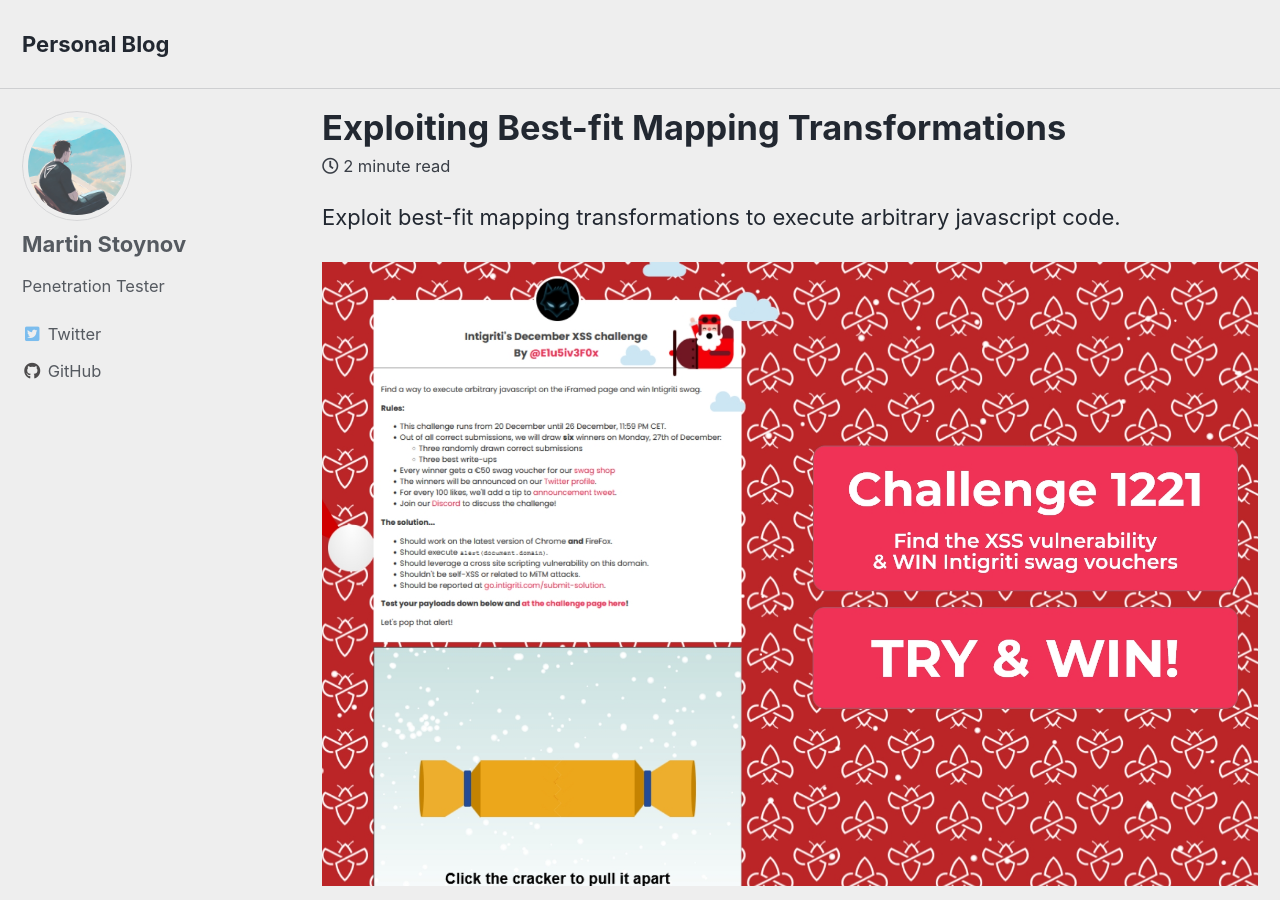
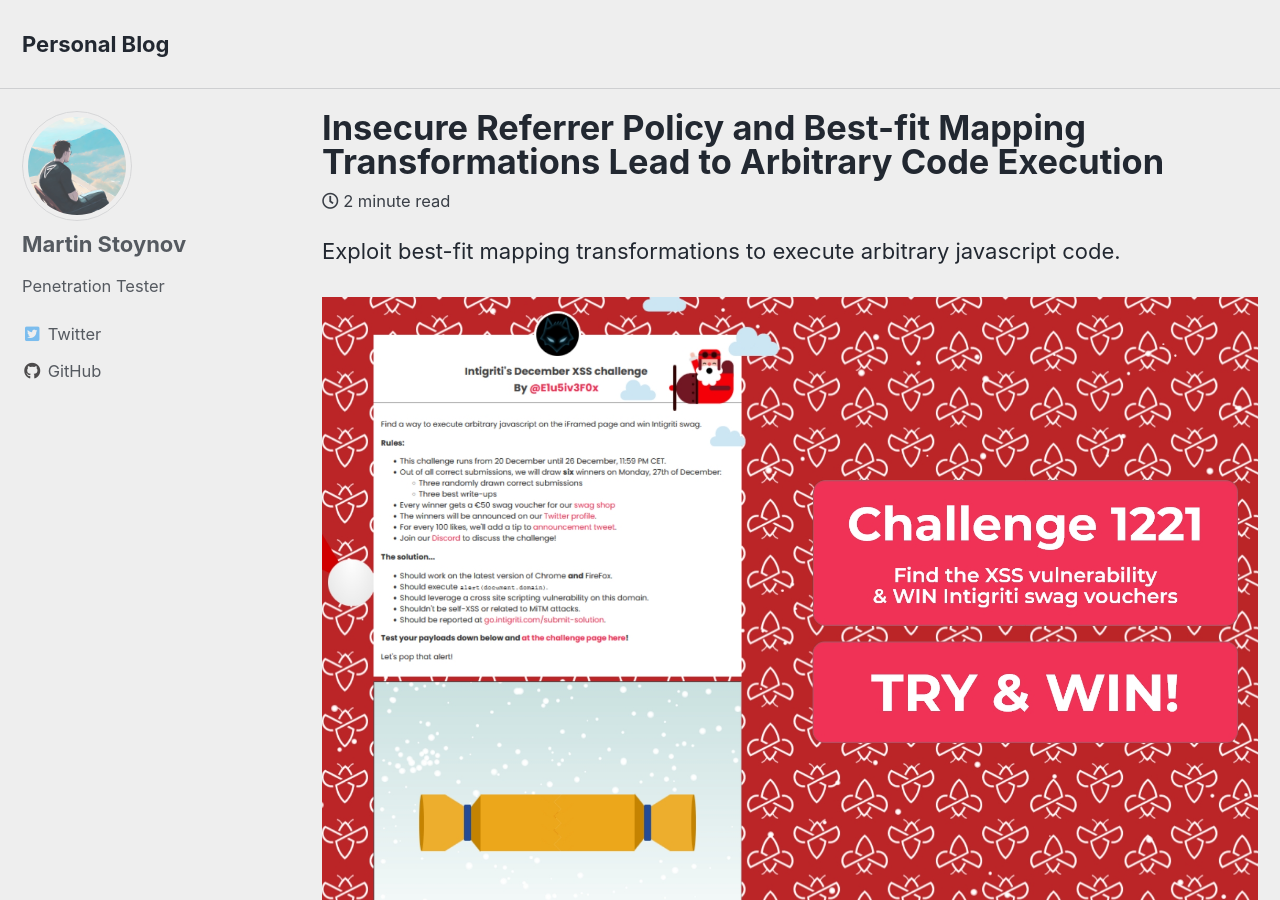
Before and after one commit to martinstnv/challenges, a Jekyll site: the page built from _posts/2021-12-26-exploiting-best-fit-mapping-transformations.md, in a window 1280 px wide and 900 px high. Built offline with Jekyll 4.4.1, drawn with Linux system fonts in a browser that asks for light colours; cached includes are drawn as plain includes.

Commit message:
Update 2021-12-26-exploiting-best-fit-mapping-transformations.md

```diff
--- a/_posts/2021-12-26-exploiting-best-fit-mapping-transformations.md
+++ b/_posts/2021-12-26-exploiting-best-fit-mapping-transformations.md
@@ -1,6 +1,6 @@
 ---
 layout: single
-title: Exploiting Best-fit Mapping Transformations
+title: Insecure Referrer Policy and Best-fit Mapping Transformations Lead to Arbitrary Code Execution
 date: 2021-12-26
 classes: wide
 tags:
```
